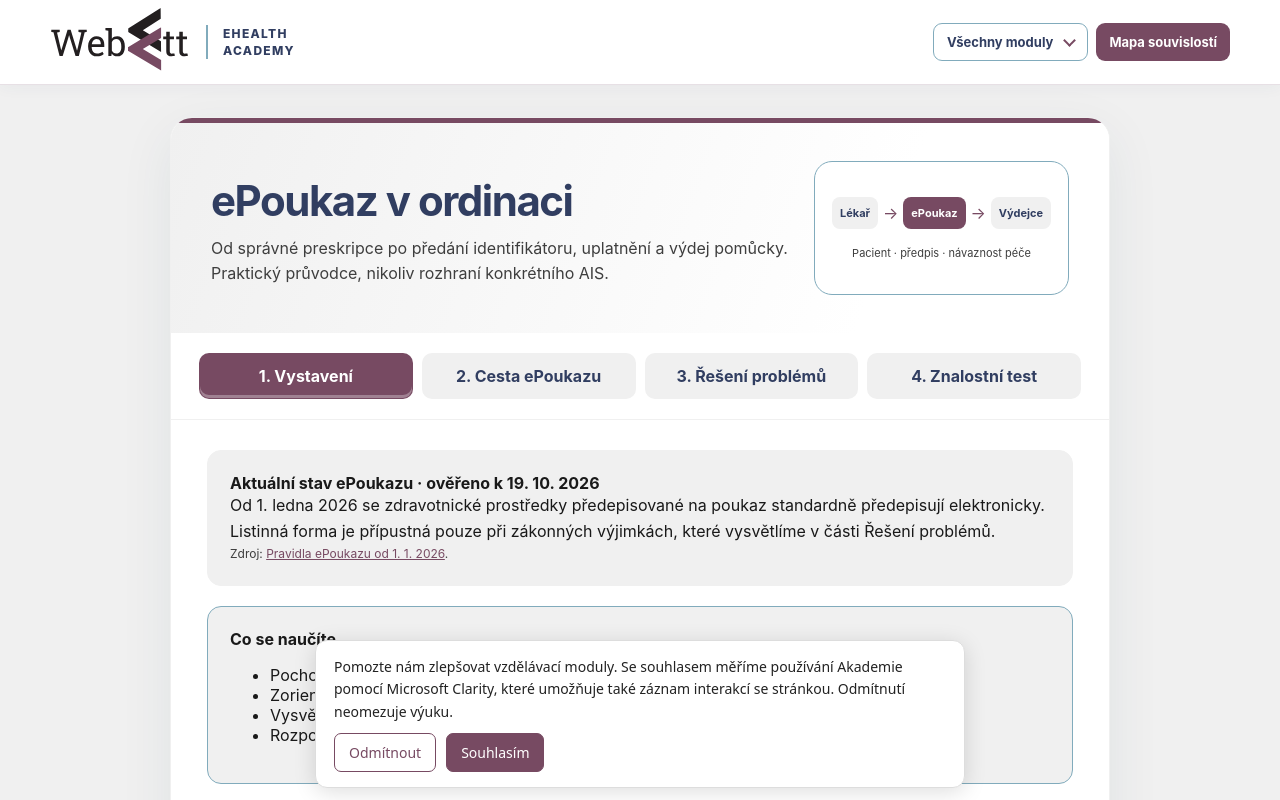
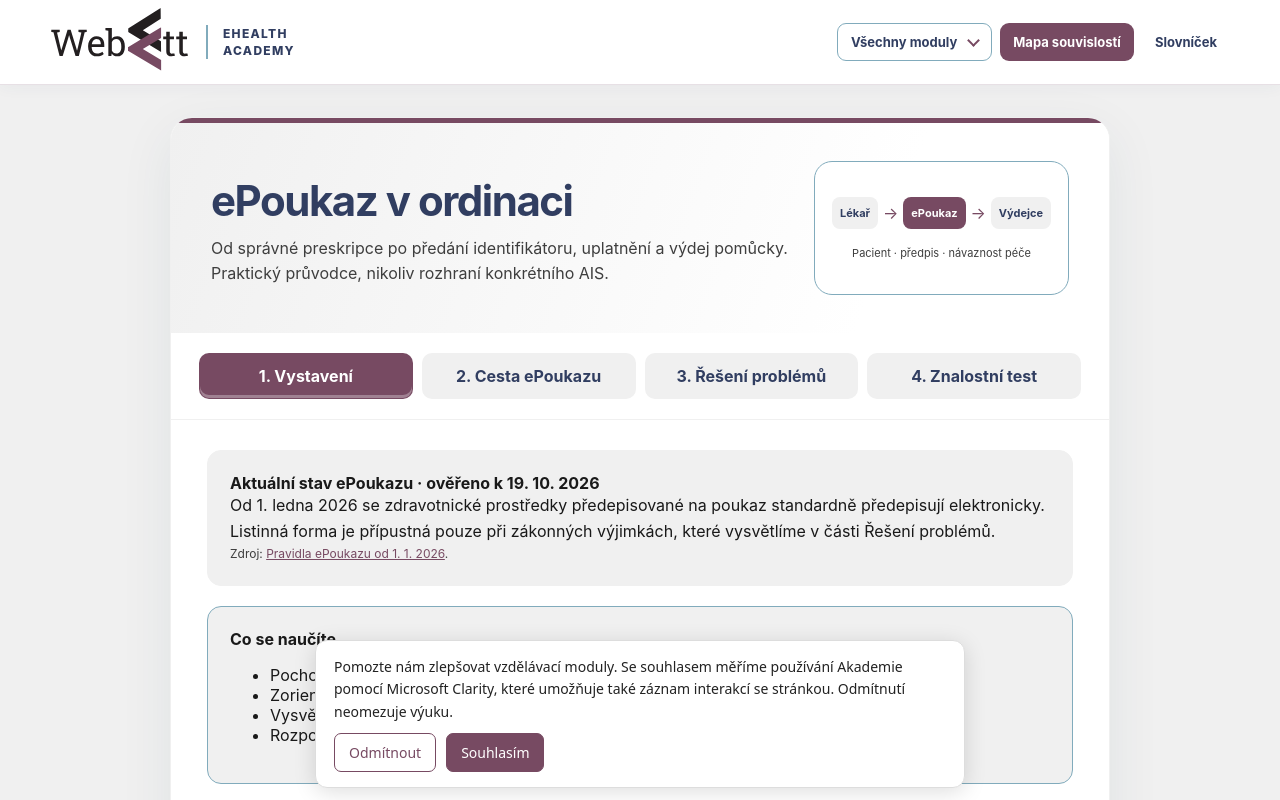
Before and after one commit to EttTer/ehealth-academy-epoukaz, a React (Vite) app: page / in a window 1280 px wide. Shown: the top 800 px of the page. Built offline with nearby package versions, Linux system fonts and the light colour scheme.

Commit message:
Add Slovníček link to shared Academy navigation

```diff
--- a/src/App.tsx
+++ b/src/App.tsx
@@ -86,7 +86,7 @@ export default function App(){
  const sourceLink=(i:number)=><a href={sources[i][1]} target="_blank" rel="noreferrer">{sources[i][0]}</a>;
  const options=(q:Q,selected:number|undefined,onPick:(i:number)=>void)=><><div className="answers">{q.a.map((text,i)=><button key={i} disabled={selected!==undefined} onClick={()=>onPick(i)} className={selected!==undefined&&i===q.correct?"correct":selected===i?"incorrect":""}><span>{String.fromCharCode(65+i)}</span>{text}</button>)}</div>{selected!==undefined&&<div className="inset" role="status"><strong>{selected===q.correct?"✓ Správně":"Doporučený postup"}</strong><p>{q.why}</p></div>}</>;
  return <>
- <nav className="academyTopbar" aria-label="Navigace Webett eHealth Academy"><div className="academyTopbarInner"><a className="academyTopbarBrand" href="https://edu.webett.cz/" aria-label="Webett eHealth Academy – úvod"><img src="/webett-logo.svg" alt="" width="140" height="70"/><span className="academyTopbarSubtitle">eHealth<br/>Academy</span></a><div className="academyTopbarLinks"><details className="academyModuleDropdown"><summary>Všechny moduly</summary><div className="academyModuleItems"><a href="https://ehealth-academy-ezadanka.netlify.app/">eŽádanka</a><a href="/" aria-current="page">ePoukaz</a><a href="https://ehealth-academy-erecept.netlify.app/">eRecept</a><a href="https://ehealth-academy-ezkarta.netlify.app/">EZKarta a NPEZ</a><a href="https://ehealth-academy-bezpecne-ai.netlify.app/">Bezpečná AI</a></div></details><a className="academyMapButton" href="https://webett-ehealth-mapa.netlify.app/">Mapa souvislostí</a></div></div></nav>
+ <nav className="academyTopbar" aria-label="Navigace Webett eHealth Academy"><div className="academyTopbarInner"><a className="academyTopbarBrand" href="https://edu.webett.cz/" aria-label="Webett eHealth Academy – úvod"><img src="/webett-logo.svg" alt="" width="140" height="70"/><span className="academyTopbarSubtitle">eHealth<br/>Academy</span></a><div className="academyTopbarLinks"><details className="academyModuleDropdown"><summary>Všechny moduly</summary><div className="academyModuleItems"><a href="https://ehealth-academy-ezadanka.netlify.app/">eŽádanka</a><a href="/" aria-current="page">ePoukaz</a><a href="https://ehealth-academy-erecept.netlify.app/">eRecept</a><a href="https://ehealth-academy-ezkarta.netlify.app/">EZKarta a NPEZ</a><a href="https://ehealth-academy-bezpecne-ai.netlify.app/">Bezpečná AI</a></div></details><a className="academyMapButton" href="https://webett-ehealth-mapa.netlify.app/">Mapa souvislostí</a><a href="https://ehealth-academy-slovnik.netlify.app/">Slovníček</a></div></div></nav>
  <main className="shell"><header className="hero"><div><h1>ePoukaz v ordinaci</h1><p>Od správné preskripce po předání identifikátoru, uplatnění a výdej pomůcky. Praktický průvodce, nikoliv rozhraní konkrétního AIS.</p></div><div className="heroVisual" aria-hidden="true"><div className="heroFlow"><span>Lékař</span><i>→</i><span>ePoukaz</span><i>→</i><span>Výdejce</span></div><div className="heroFlowSub">Pacient · předpis · návaznost péče</div></div></header>
  <nav className="tabs" aria-label="Části modulu">{tabs.map((name,i)=><button key={name} className={tab===i?"active":""} aria-current={tab===i?"page":undefined} onClick={()=>setTab(i)}>{name}</button>)}</nav>
  <section className="content">
```
